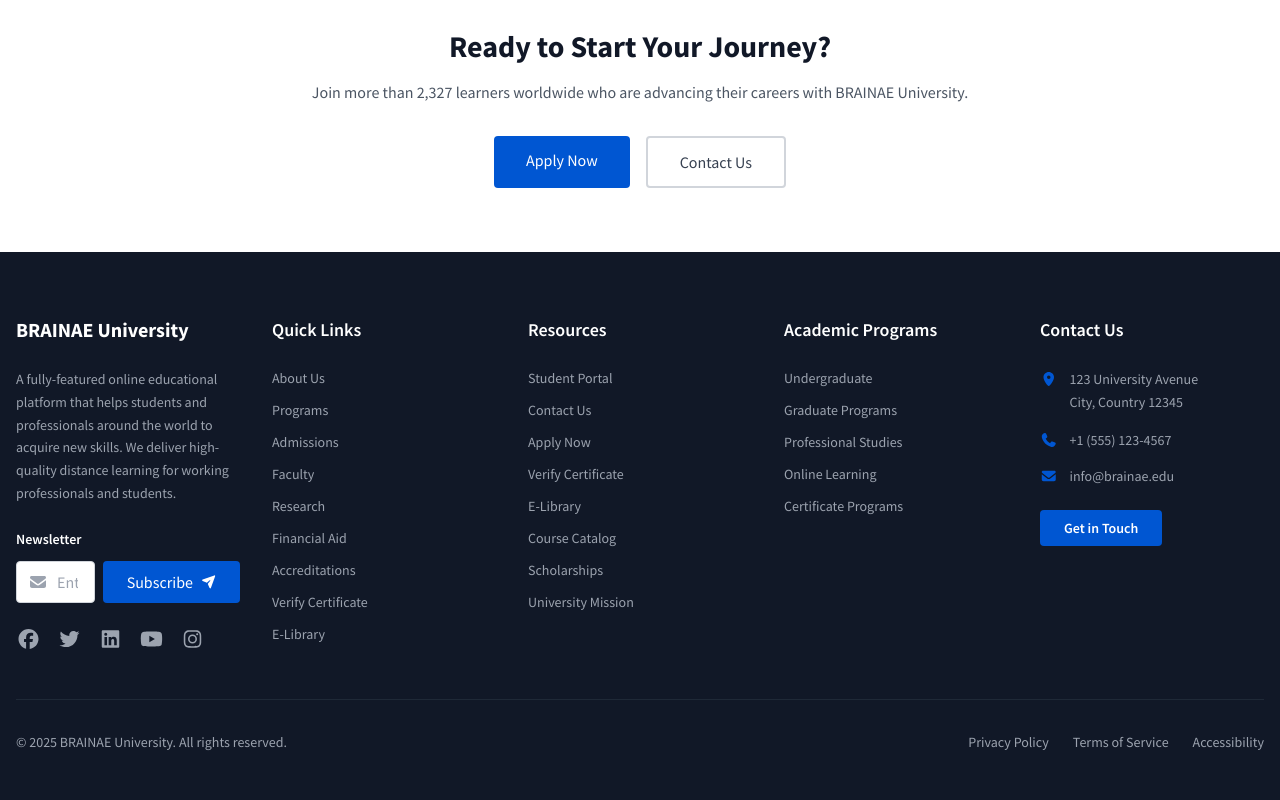
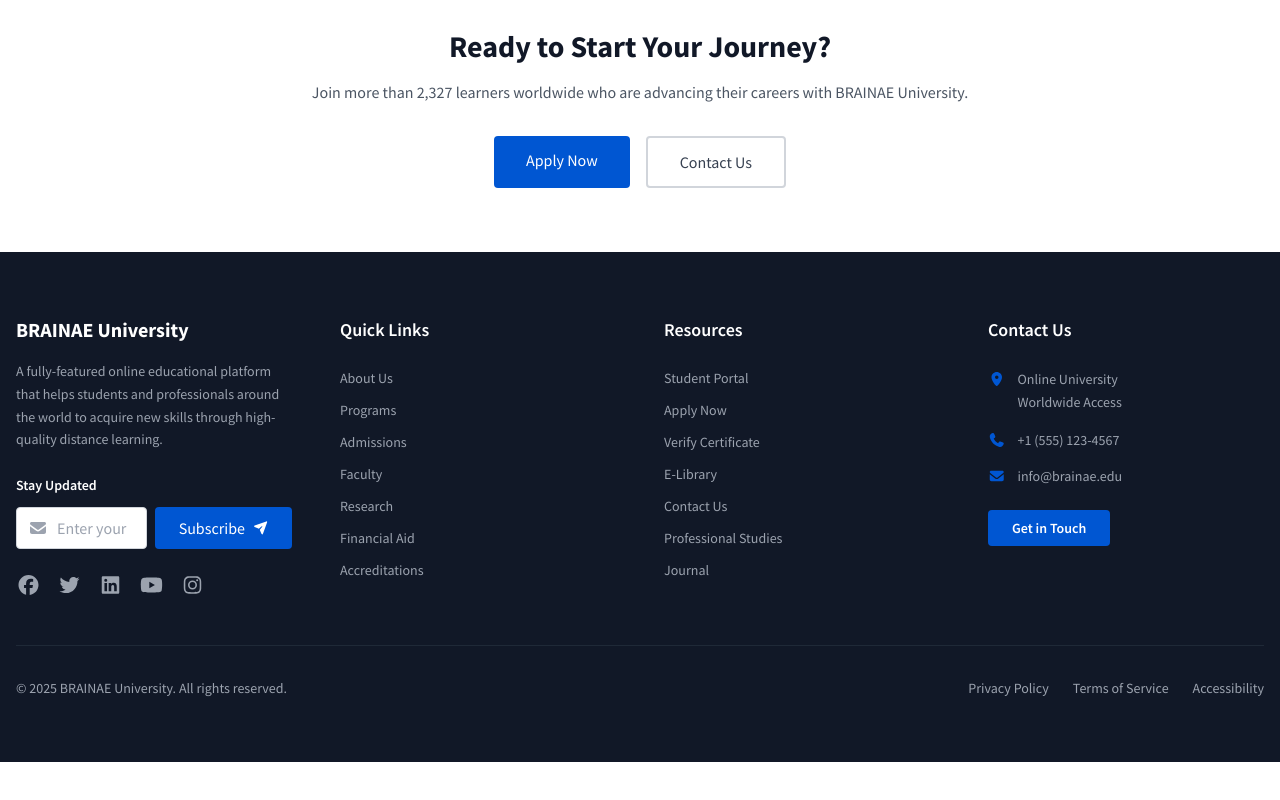
Before and after one commit to hubertit/brainae-v2, a Next.js app in the folder web/: page / in a window 1280 px wide. Shown: the part 3101-3901 px from the top of the page. After the commit the page ends 3863 px from the top, so only its background shows below. Built offline with nearby package versions, Linux system fonts and the light colour scheme.

Commit message:
Improve footer: better alignment, remove duplicates, consolidate sections

```diff
--- a/web/src/app/components/Footer.tsx
+++ b/web/src/app/components/Footer.tsx
@@ -16,29 +16,32 @@ export default function Footer() {
   return (
     <footer className="bg-gray-900 text-white">
       <div className="container mx-auto px-4 py-16">
-        <div className="grid grid-cols-1 md:grid-cols-2 lg:grid-cols-5 gap-8">
+        <div className="grid grid-cols-1 md:grid-cols-2 lg:grid-cols-4 gap-8 lg:gap-12">
           {/* About */}
-          <div>
-            <h3 className="text-xl font-bold mb-6 text-white">BRAINAE University</h3>
+          <div className="lg:col-span-1">
+            <h3 className="text-xl font-bold mb-4 text-white">BRAINAE University</h3>
             <p className="text-gray-400 text-sm leading-relaxed mb-6">
               A fully-featured online educational platform that helps students and professionals
-              around the world to acquire new skills. We deliver high-quality distance learning
-              for working professionals and students.
+              around the world to acquire new skills through high-quality distance learning.
             </p>
             <div className="mb-6">
-              <h4 className="text-sm font-semibold text-white mb-3">Newsletter</h4>
+              <h4 className="text-sm font-semibold text-white mb-3">Stay Updated</h4>
               <NewsletterSignup variant="compact" />
             </div>
             <div className="flex space-x-4">
               <a
-                href="#"
+                href="https://www.facebook.com/Brainae_University"
+                target="_blank"
+                rel="noopener noreferrer"
                 className="text-gray-400 hover:text-primary transition-colors"
                 aria-label="Facebook"
               >
                 <Icon icon={faFacebook} size="lg" />
               </a>
               <a
-                href="#"
+                href="https://twitter.com/Brainae_"
+                target="_blank"
+                rel="noopener noreferrer"
                 className="text-gray-400 hover:text-primary transition-colors"
                 aria-label="Twitter"
               >
@@ -128,26 +131,10 @@ export default function Footer() {
                   Accreditations
                 </a>
               </li>
-              <li>
-                <a
-                  href="/verify-certificate"
-                  className="text-gray-400 hover:text-primary transition-colors inline-block"
-                >
-                  Verify Certificate
-                </a>
-              </li>
-              <li>
-                <a
-                  href="/library"
-                  className="text-gray-400 hover:text-primary transition-colors inline-block"
-                >
-                  E-Library
-                </a>
-              </li>
             </ul>
           </div>
 
-          {/* Resources */}
+          {/* Resources & Services */}
           <div>
             <h3 className="text-lg font-semibold mb-6 text-white">Resources</h3>
             <ul className="space-y-3 text-sm">
@@ -157,14 +144,6 @@ export default function Footer() {
                   className="text-gray-400 hover:text-primary transition-colors inline-block"
                 >
                   Student Portal
-                </a>
-              </li>
-              <li>
-                <a
-                  href="/contact"
-                  className="text-gray-400 hover:text-primary transition-colors inline-block"
-                >
-                  Contact Us
                 </a>
               </li>
               <li>
@@ -193,54 +172,17 @@ export default function Footer() {
               </li>
               <li>
                 <a
-                  href="/programs"
+                  href="/contact"
                   className="text-gray-400 hover:text-primary transition-colors inline-block"
                 >
-                  Course Catalog
+                  Contact Us
                 </a>
               </li>
               <li>
                 <a
-                  href="/financial-aid"
-                  className="text-gray-400 hover:text-primary transition-colors inline-block"
-                >
-                  Scholarships
-                </a>
-              </li>
-              <li>
-                <a
-                  href="/about"
-                  className="text-gray-400 hover:text-primary transition-colors inline-block"
-                >
-                  University Mission
-                </a>
-              </li>
-            </ul>
-          </div>
-
-          {/* Academic Programs */}
-          <div>
-            <h3 className="text-lg font-semibold mb-6 text-white">Academic Programs</h3>
-            <ul className="space-y-3 text-sm">
-              <li>
-                <a
-                  href="/programs"
-                  className="text-gray-400 hover:text-primary transition-colors inline-block"
-                >
-                  Undergraduate
-                </a>
-              </li>
-              <li>
-                <a
-                  href="/programs"
-                  className="text-gray-400 hover:text-primary transition-colors inline-block"
-                >
-                  Graduate Programs
-                </a>
-              </li>
-              <li>
-                <a
-                  href="/programs"
+                  href="https://professionalstudies.brainae.org/"
+                  target="_blank"
+                  rel="noopener noreferrer"
                   className="text-gray-400 hover:text-primary transition-colors inline-block"
                 >
                   Professional Studies
@@ -248,18 +190,12 @@ export default function Footer() {
               </li>
               <li>
                 <a
-                  href="/programs"
+                  href="https://brainajournal.com/"
+                  target="_blank"
+                  rel="noopener noreferrer"
                   className="text-gray-400 hover:text-primary transition-colors inline-block"
                 >
-                  Online Learning
-                </a>
-              </li>
-              <li>
-                <a
-                  href="/programs"
-                  className="text-gray-400 hover:text-primary transition-colors inline-block"
-                >
-                  Certificate Programs
+                  Journal
                 </a>
               </li>
             </ul>
@@ -268,12 +204,12 @@ export default function Footer() {
           {/* Contact */}
           <div>
             <h3 className="text-lg font-semibold mb-6 text-white">Contact Us</h3>
-            <ul className="space-y-4 text-sm text-gray-400">
+            <ul className="space-y-4 text-sm text-gray-400 mb-6">
               <li className="flex items-start">
                 <Icon icon={faLocationDot} className="mr-3 mt-1 flex-shrink-0 text-primary" />
                 <span className="leading-relaxed">
-                  123 University Avenue<br />
-                  City, Country 12345
+                  Online University<br />
+                  Worldwide Access
                 </span>
               </li>
               <li className="flex items-center">
@@ -295,7 +231,6 @@ export default function Footer() {
                 </a>
               </li>
             </ul>
-            <div className="mt-6">
             <a
               href="/contact"
               className="inline-block bg-primary text-white px-6 py-2 rounded hover:bg-primary-600 transition-colors text-sm font-semibold"
@@ -304,13 +239,12 @@ export default function Footer() {
             </a>
           </div>
         </div>
-        </div>
 
         {/* Bottom Bar */}
         <div className="border-t border-gray-800 mt-12 pt-8">
           <div className="flex flex-col md:flex-row justify-between items-center gap-4 text-sm text-gray-400">
             <p>&copy; {currentYear} BRAINAE University. All rights reserved.</p>
-            <div className="flex flex-wrap gap-6">
+            <div className="flex flex-wrap gap-6 justify-center md:justify-end">
               <a
                 href="/privacy-policy"
                 className="hover:text-primary transition-colors"
--- a/web/src/app/page.tsx
+++ b/web/src/app/page.tsx
@@ -213,7 +213,6 @@ export default function Home() {
       {/* Partners Section */}
       <PartnersCarousel />
 
-
       {/* CTA Section */}
       <section className="py-16">
         <div className="container mx-auto px-4">
```
Lines whose indentation alone changed are shown as unchanged.
